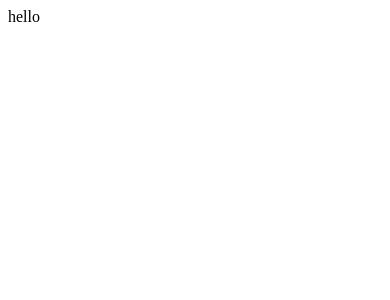
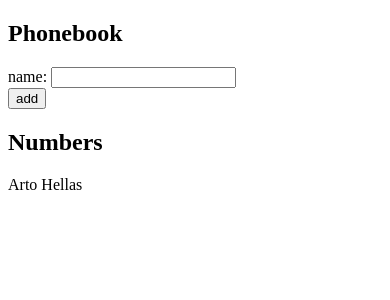
Before and after one commit to giorgiabes/full-stack-open, a React (Vite) app in the folder part2/phonebook/: page / in a window 390 px wide. Shown: the top 300 px of the page. Built offline with nearby package versions, Linux system fonts and the light colour scheme.

Commit message:
The Phonebook Step 1

```diff
--- a/part2/phonebook/src/App.jsx
+++ b/part2/phonebook/src/App.jsx
@@ -1,7 +1,40 @@
+import { useState } from "react";
+
 const App = () => {
+  const [persons, setPersons] = useState([{ name: "Arto Hellas" }]);
+  const [newName, setNewName] = useState("");
+
+  const addPerson = (event) => {
+    event.preventDefault();
+    const personObject = {
+      name: newName,
+    };
+
+    setPersons(persons.concat(personObject));
+    setNewName("");
+  };
+
+  const handleNameChange = (event) => {
+    setNewName(event.target.value);
+  };
+
   return (
     <div>
-      <div>hello</div>
+      <h2>Phonebook</h2>
+      <form onSubmit={addPerson}>
+        <div>
+          name: <input value={newName} onChange={handleNameChange} />
+        </div>
+        <div>
+          <button type="submit">add</button>
+        </div>
+      </form>
+      <h2>Numbers</h2>
+      <div>
+        {persons.map((person) => (
+          <div key={person.name}>{person.name}</div>
+        ))}
+      </div>
     </div>
   );
 };
```
